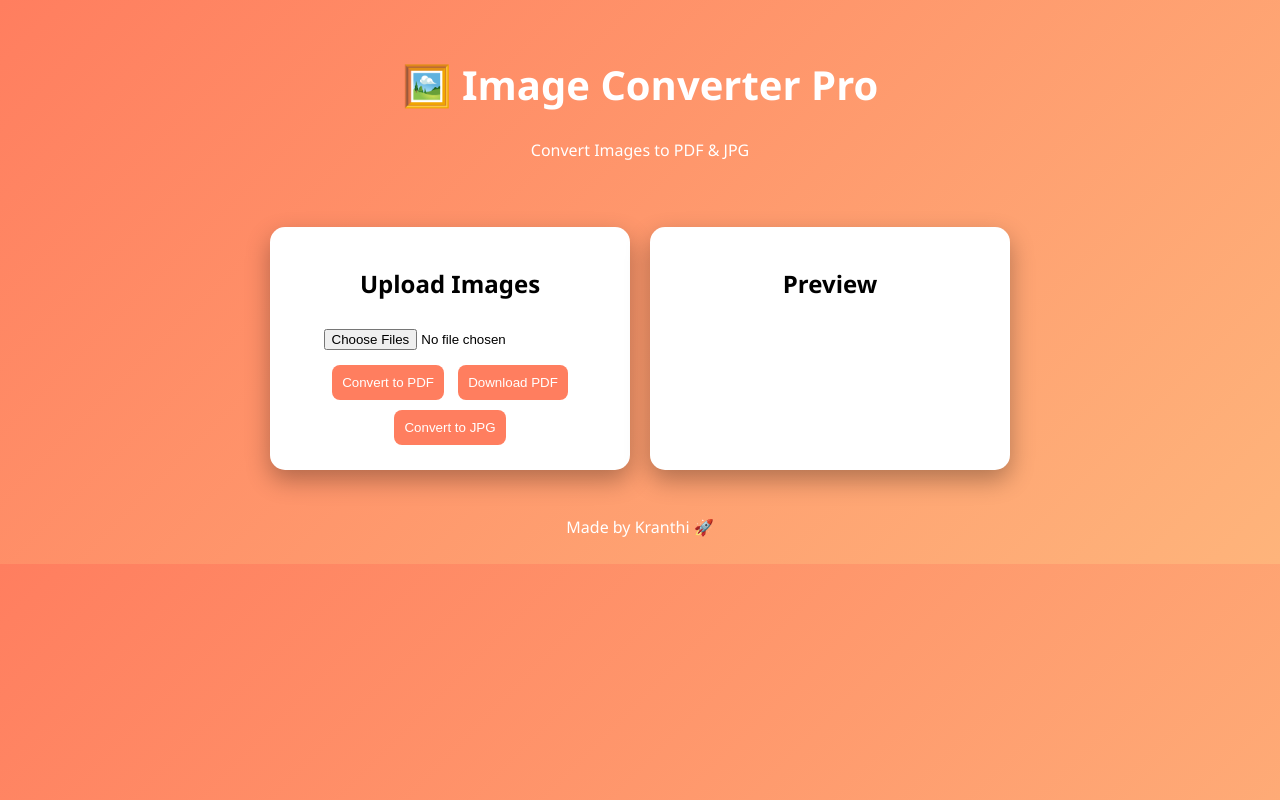
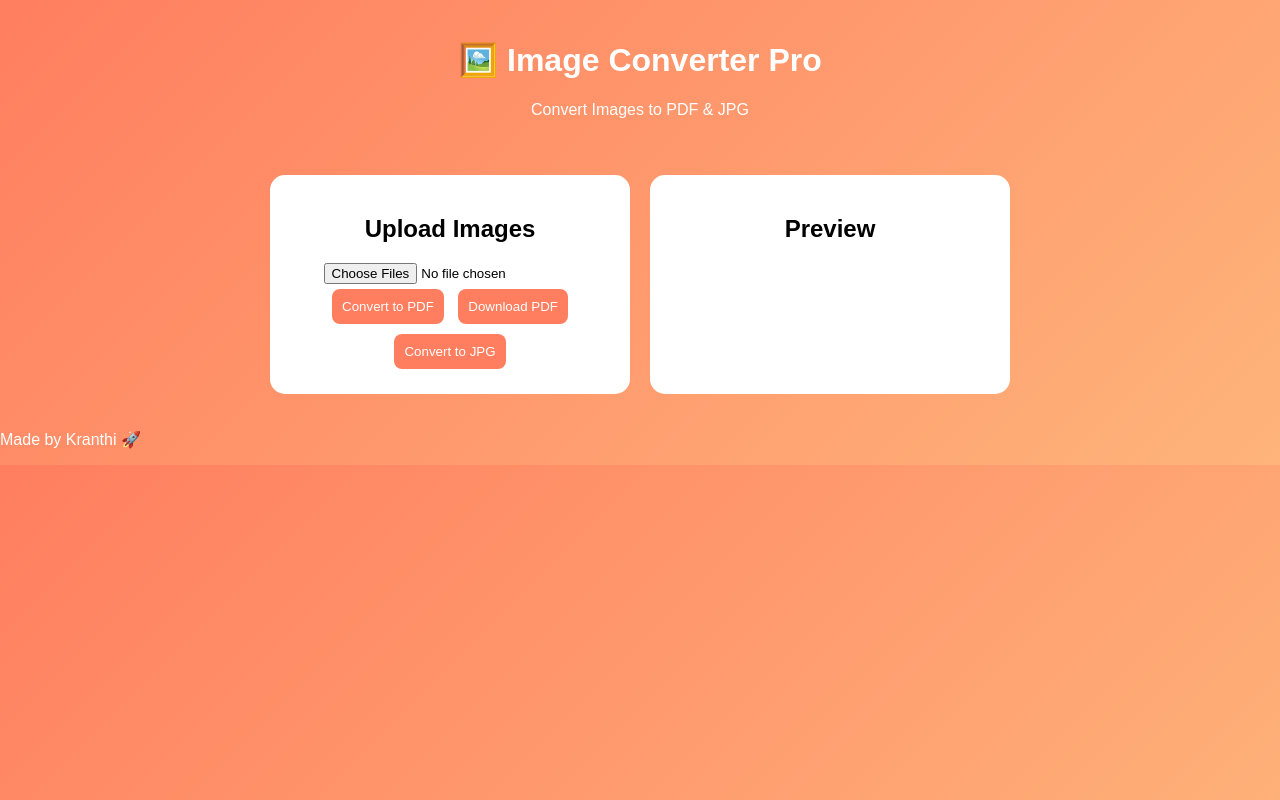
Before and after one commit to kranthikumark636-svg/new_project_2, a plain HTML site: page index.html in a window 1280 px wide. Drawn offline with nearby package versions, Linux system fonts and the light colour scheme.

Commit message:
Update style.css

```diff
--- a/style.css
+++ b/style.css
@@ -1,21 +1,15 @@
 body {
     margin: 0;
-    font-family: 'Segoe UI', sans-serif;
+    font-family: Arial;
     background: linear-gradient(135deg, #ff7e5f, #feb47b);
     color: white;
 }
 
-/* Header */
 header {
     text-align: center;
-    padding: 30px;
+    padding: 20px;
 }
 
-header h1 {
-    font-size: 2.5em;
-}
-
-/* Layout */
 .container {
     display: flex;
     justify-content: center;
@@ -24,7 +18,6 @@ header h1 {
     flex-wrap: wrap;
 }
 
-/* Cards */
 .card {
     background: white;
     color: black;
@@ -32,20 +25,8 @@ header h1 {
     width: 320px;
     border-radius: 15px;
     text-align: center;
-    box-shadow: 0 10px 25px rgba(0,0,0,0.3);
-    transition: 0.3s;
 }
 
-.card:hover {
-    transform: scale(1.05);
-}
-
-/* Inputs */
-input {
-    margin: 10px 0;
-}
-
-/* Buttons */
 button {
     padding: 10px;
     margin: 5px;
@@ -56,27 +37,14 @@ button {
     cursor: pointer;
 }
 
-button:hover {
-    background: #e76a50;
-}
-
-/* Preview Grid */
 #previewContainer {
     display: flex;
     flex-wrap: wrap;
     gap: 10px;
-    justify-content: center;
 }
 
 #previewContainer img {
     width: 80px;
     height: 80px;
     object-fit: cover;
-    border-radius: 8px;
 }
-
-/* Footer */
-footer {
-    text-align: center;
-    padding: 10px;
-}
```
